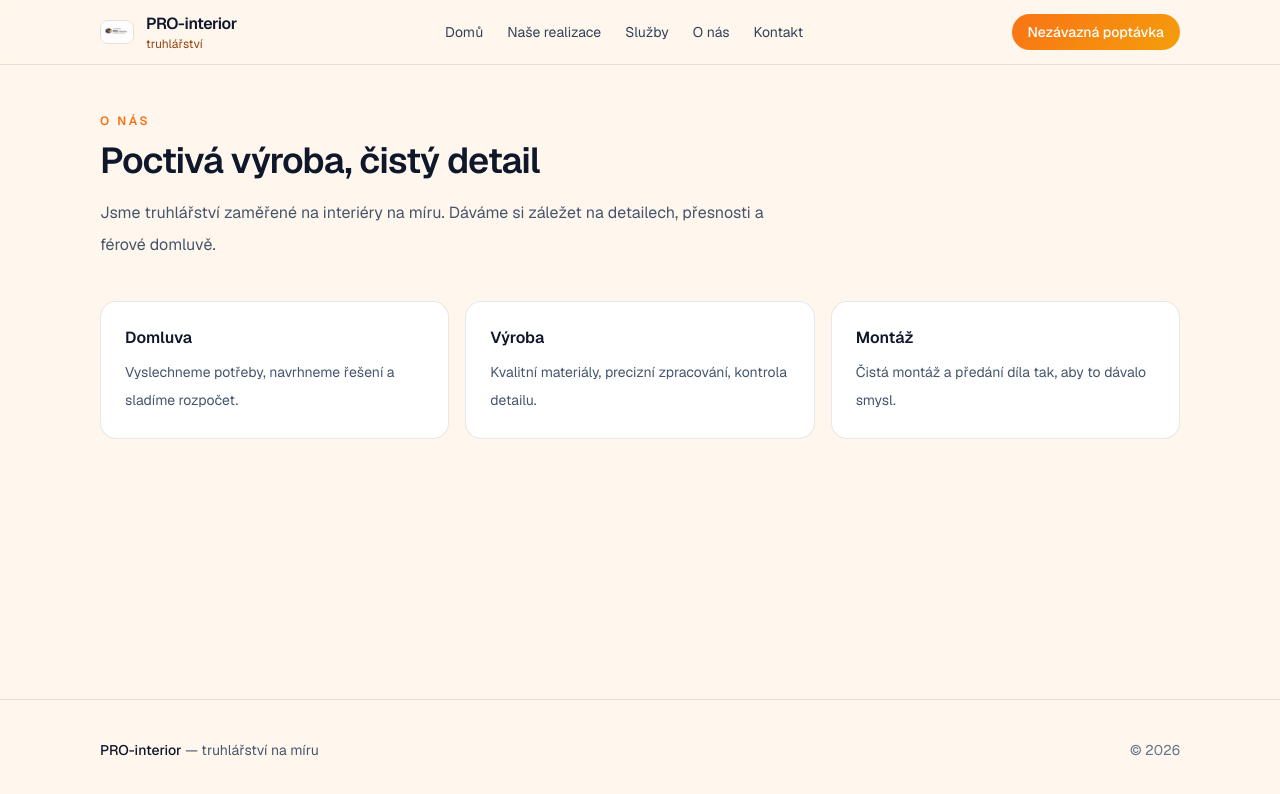
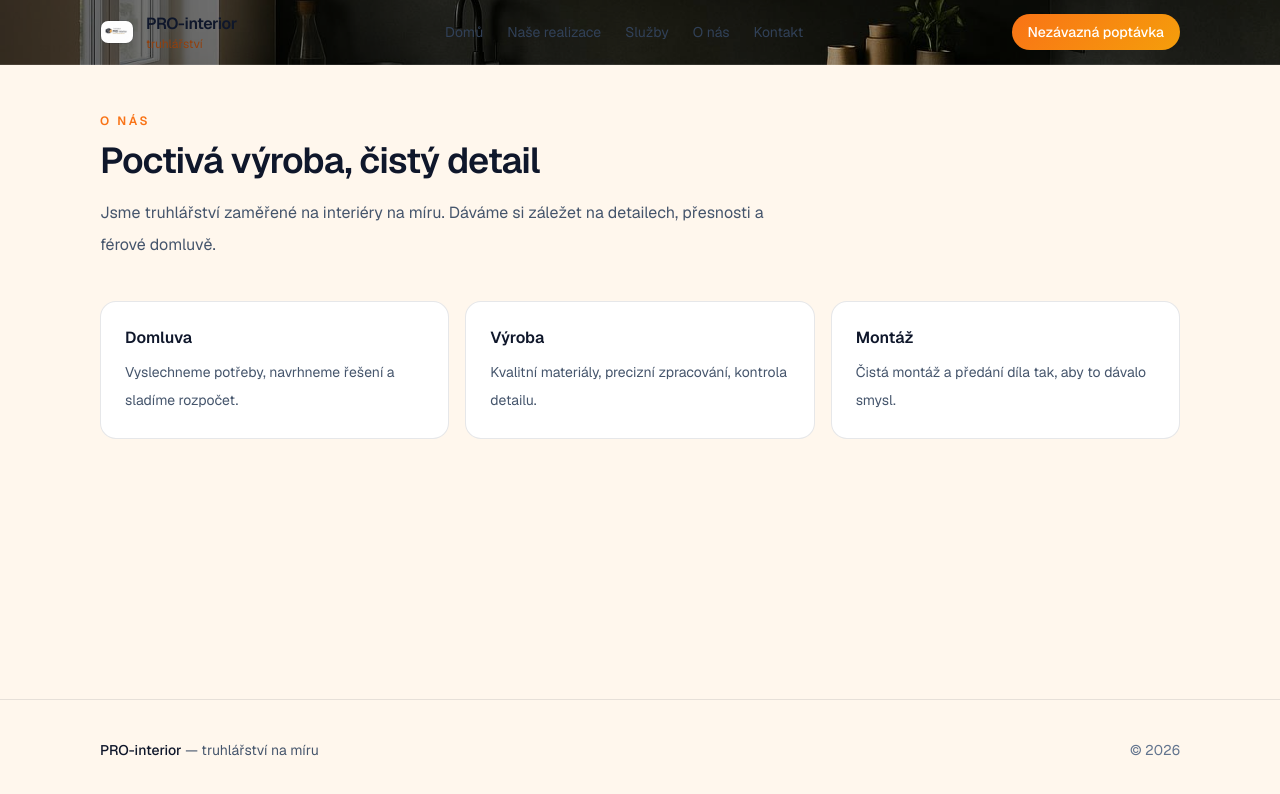
Before and after one commit to Vokurcak68/pro-interior, a Next.js app: page /o-nas in a window 1280 px wide. Shown: the top 794 px of the page. Built offline with nearby package versions, Linux system fonts and the light colour scheme.

Commit message:
style(header): unify all pages to homepage dark bar layout

```diff
--- a/src/components/SiteHeader.tsx
+++ b/src/components/SiteHeader.tsx
@@ -25,34 +25,38 @@ export function SiteHeader({ variant = "sticky" }: { variant?: "sticky" | "overl
     return () => window.removeEventListener("scroll", onScroll);
   }, [isOverlay]);
 
+  const darkBarStyle = useMemo(
+    () =>
+      ({
+        borderColor: "rgba(255,255,255,.10)",
+        background:
+          "linear-gradient(90deg, rgba(0,0,0,.62) 0%, rgba(0,0,0,.32) 55%, rgba(0,0,0,.18) 100%), url(/realizace/hero-1.jpg)",
+        backgroundSize: "cover",
+        backgroundPosition: "center",
+        backdropFilter: "blur(10px)",
+      }) as const,
+    [],
+  );
+
   const overlayStyle = useMemo(() => {
-    // tmavší "šedohnědý" bar jako podklad pro čitelnost na světlých sekcích
+    // overlay: nahoře průhledné přes hero, po scrollu / otevření menu přejde na tmavý bar
     if (!isOverlay) return undefined;
     if (!scrolled && !open) {
       return { borderColor: "transparent", background: "transparent" } as const;
     }
-    return {
-      borderColor: "rgba(255,255,255,.10)",
-      background: "linear-gradient(135deg, rgba(35,25,20,.88), rgba(20,16,14,.80))",
-      backdropFilter: "blur(10px)",
-    } as const;
-  }, [isOverlay, scrolled, open]);
+    return darkBarStyle;
+  }, [isOverlay, scrolled, open, darkBarStyle]);
 
-  const navClass = isOverlay ? "text-white/90" : "text-slate-700";
-  const navHover = isOverlay ? "hover:text-white" : "hover:text-slate-950";
+  // Sticky varianta na ostatních stránkách: vždy tmavý bar + stejné pozadí jako homepage
+  const stickyStyle = darkBarStyle;
+
+  const navClass = "text-white/90";
+  const navHover = "hover:text-white";
 
   return (
     <header
       className={isOverlay ? "fixed inset-x-0 top-0 z-40" : "sticky top-0 z-40 border-b"}
-      style={
-        isOverlay
-          ? overlayStyle
-          : {
-              borderColor: "var(--line)",
-              background: "rgba(255, 247, 237, .85)",
-              backdropFilter: "blur(10px)",
-            }
-      }
+      style={isOverlay ? overlayStyle : stickyStyle}
     >
       <div className="container">
         <div className="flex h-16 items-center justify-between gap-3">
```
